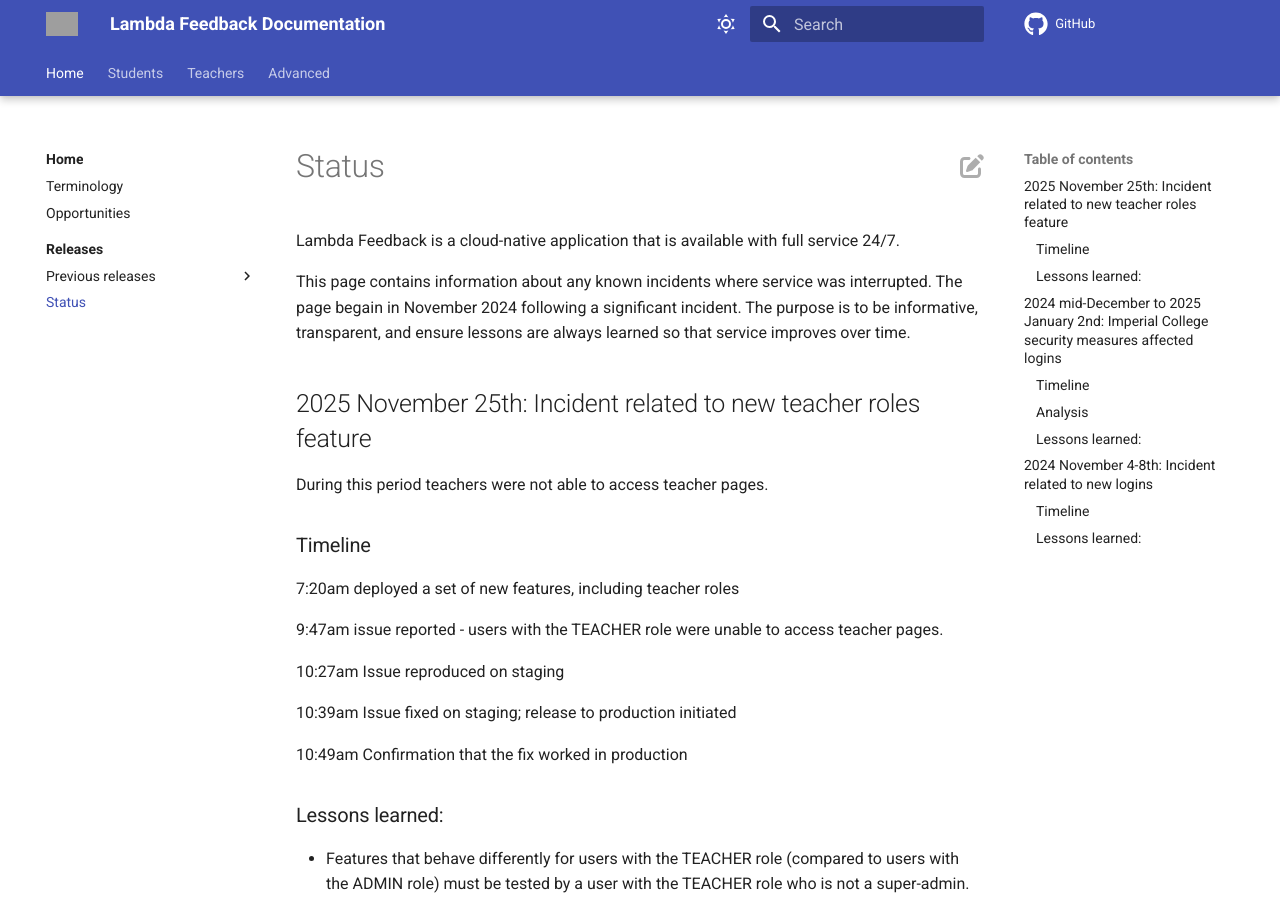
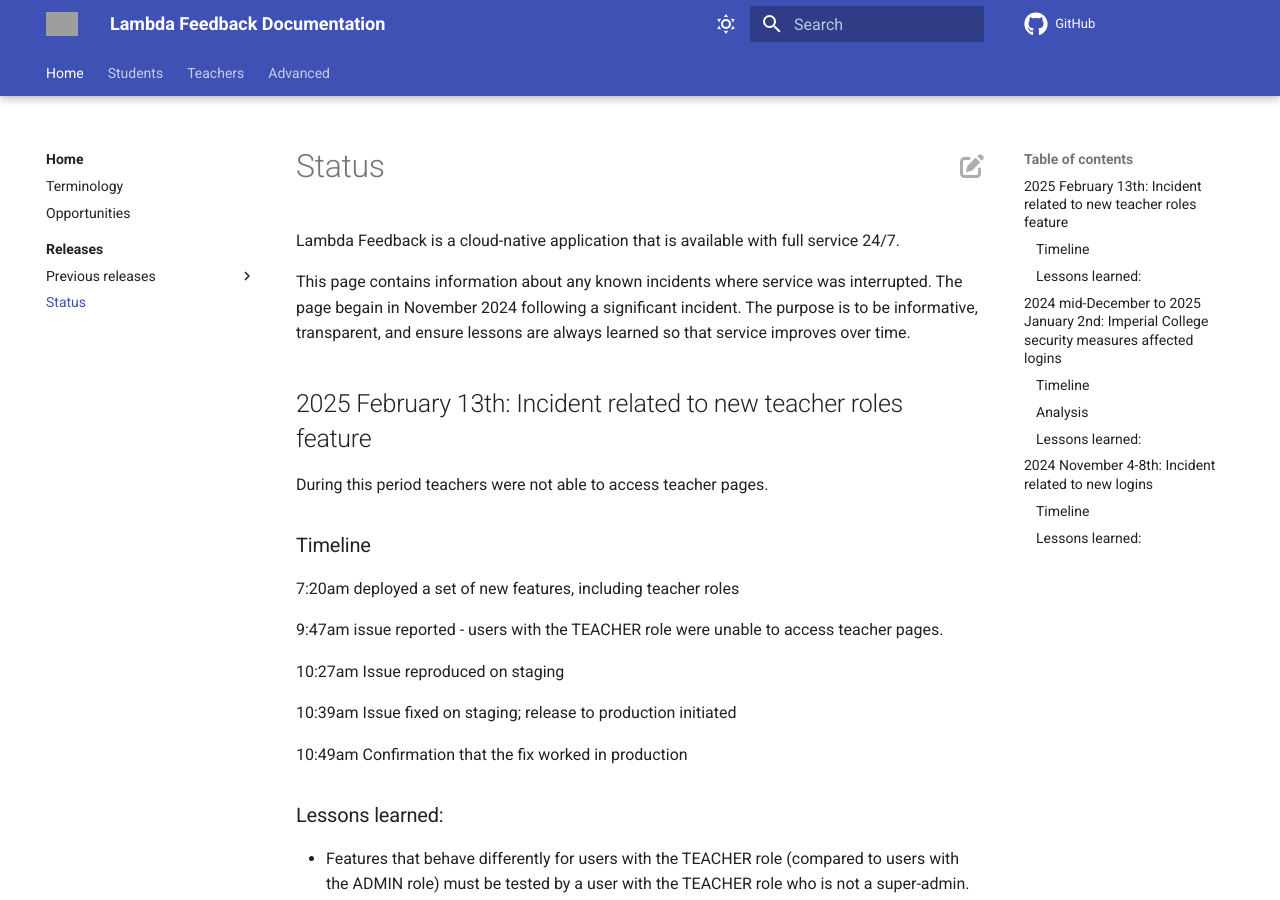
Before and after one commit to lambda-feedback/user-documentation, an MkDocs documentation site: the page built from docs/releases/status.md, in a window 1280 px wide and 900 px high. Built offline with MkDocs 1.6.1 and Material for MkDocs 9.7.7, drawn with Linux system fonts in a browser that asks for light colours; comment, search, counter and statistics services are not loaded; grey boxes are pictures that could not be loaded.

Commit message:
Update status.md

```diff
--- a/docs/releases/status.md
+++ b/docs/releases/status.md
@@ -2,7 +2,7 @@
 
 This page contains information about any known incidents where service was interrupted. The page begain in November 2024 following a significant incident. The purpose is to be informative, transparent, and ensure lessons are always learned so that service improves over time.
 
-## 2025 November 25th: Incident related to new teacher roles feature
+## 2025 February 13th: Incident related to new teacher roles feature
 
 During this period teachers were not able to access teacher pages.
 
```
